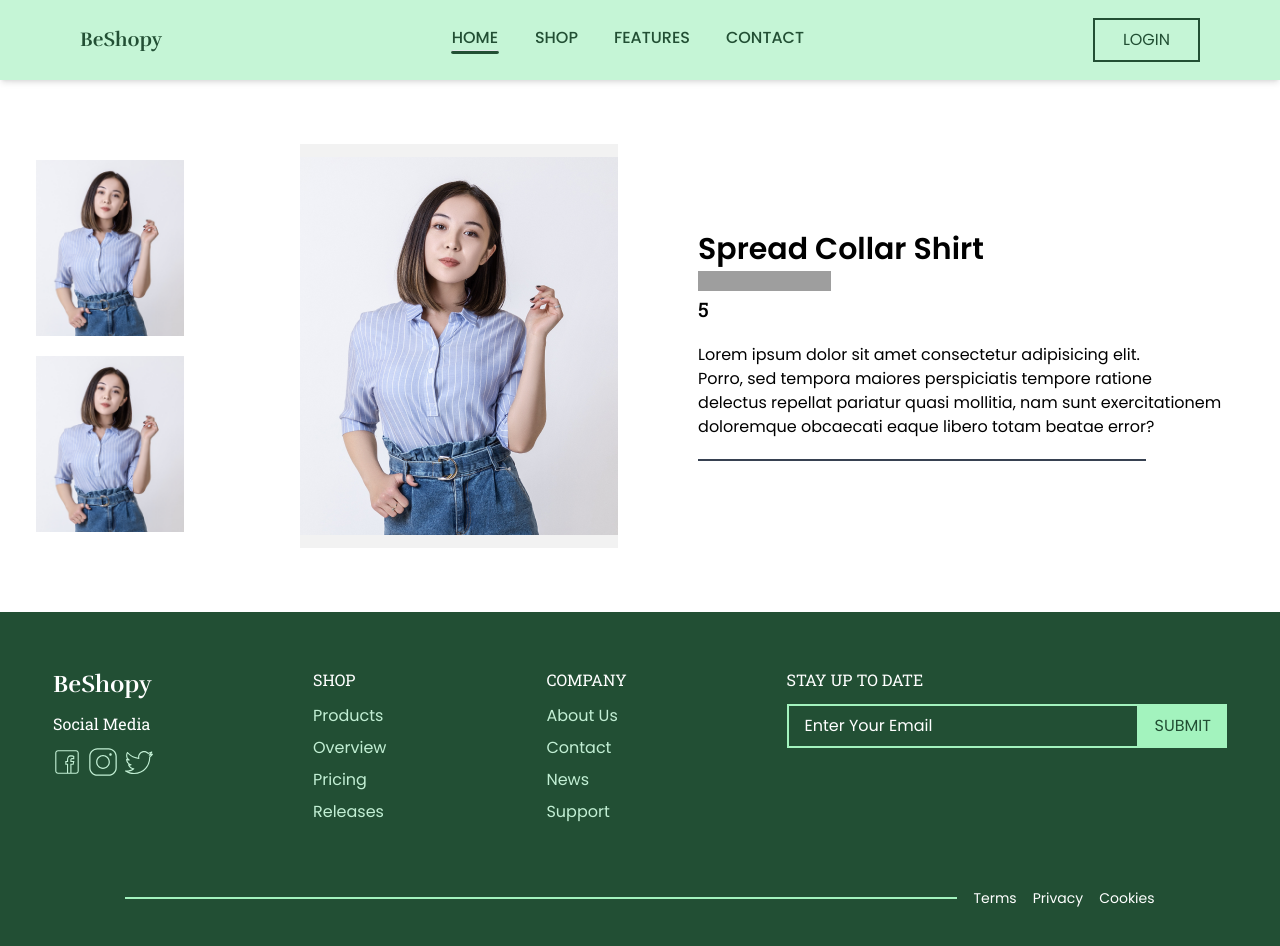
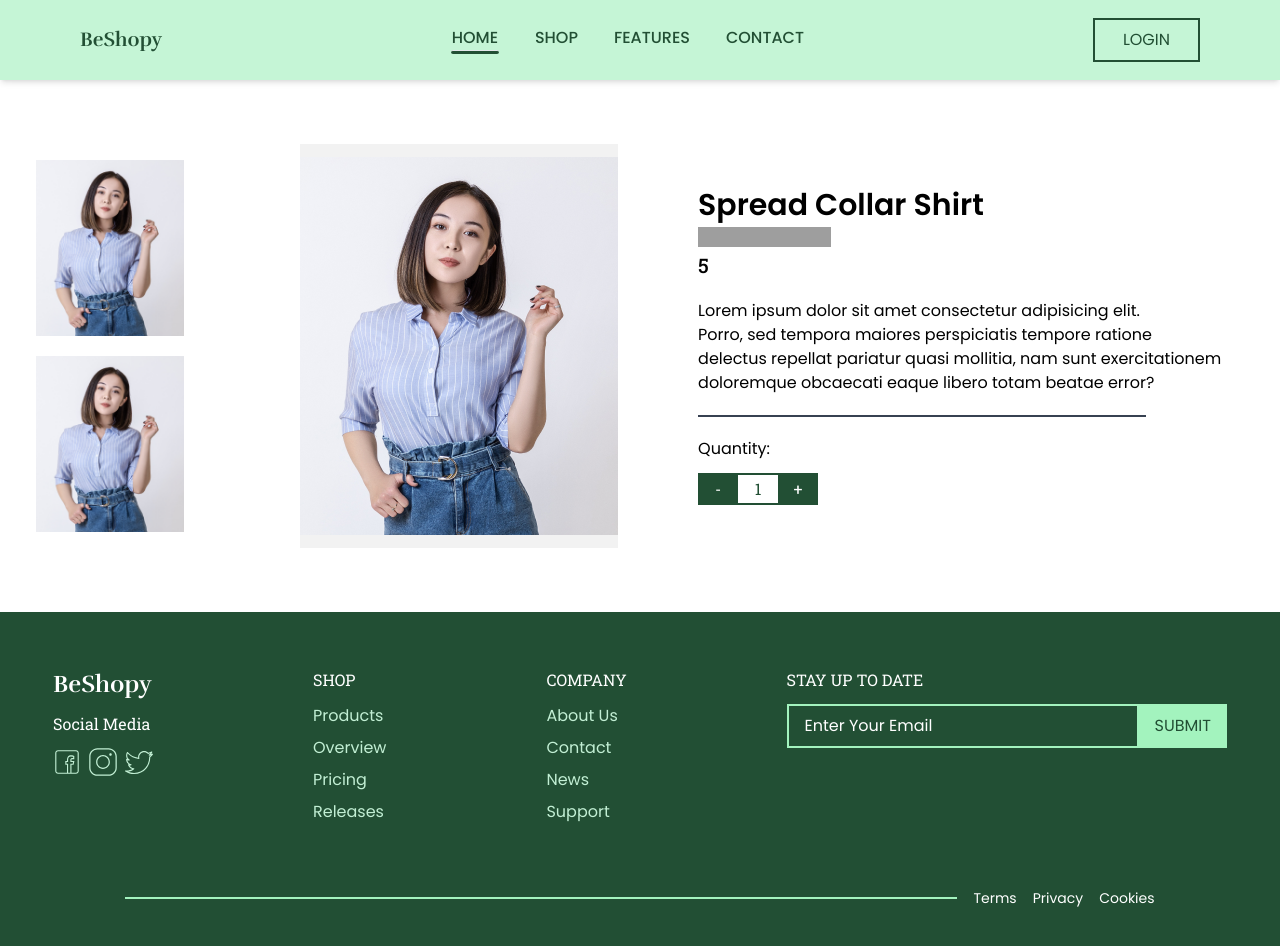
Before and after one commit to BeniSamuel/-BeShopy, a React (Vite) app: page /product/1 in a window 1280 px wide. Shown: the top 946 px of the page. Built offline with nearby package versions, Linux system fonts and the light colour scheme; grey boxes are pictures that could not be loaded.

Commit message:
Added ProdCout

```diff
--- a/src/Components/Product/ProdCout.jsx
+++ b/src/Components/Product/ProdCout.jsx
@@ -0,0 +1,28 @@
+import React,{useState} from 'react'
+
+const ProdCout = () => {
+  const [count, setCount] = useState(1);
+
+  function handleDecrease (){
+    if (count > 0 ) {
+        setCount(count -1)
+    }
+    else setCount (0)
+  }
+
+  function handleIncrease (){
+    setCount(count + 1);
+  }
+  return (
+    <div className=" cursor-pointer flex flex-col gap-3">
+        <p className=' font-poppins'>Quantity: </p>
+        <div className=' flex flex-row'>
+            <div onClick={handleDecrease} className=' flex flex-col items-center justify-center text-white font-roboto w-10 h-8 bg-[#224F34]'>-</div>
+            <div className=' flex flex-col items-center justify-center text-[#224F34] font-roboto w-10 h-8 border-y-2 border-[#224F34]'>{count}</div>
+            <div onClick={handleIncrease} className=' flex flex-col items-center justify-center text-white font-roboto w-10 h-8 bg-[#224F34]'>+</div>
+        </div>
+    </div>
+  )
+}
+
+export default ProdCout
--- a/src/Components/Product/ProductCP.jsx
+++ b/src/Components/Product/ProductCP.jsx
@@ -2,6 +2,7 @@ import React from 'react'
 import products from "../../Data/OurProduct/sale";
 import starSvg from '../../assets/star.svg'
 import ProductCu from './ProductCu';
+import ProdCout from './ProdCout';
 
 const ProductCP = ({ id }) => {
   return (
@@ -41,7 +42,7 @@ const ProductCP = ({ id }) => {
 
                     <ProductCu/>
 
-
+                    <ProdCout/>
                 </div>
               </div>
             )
```
